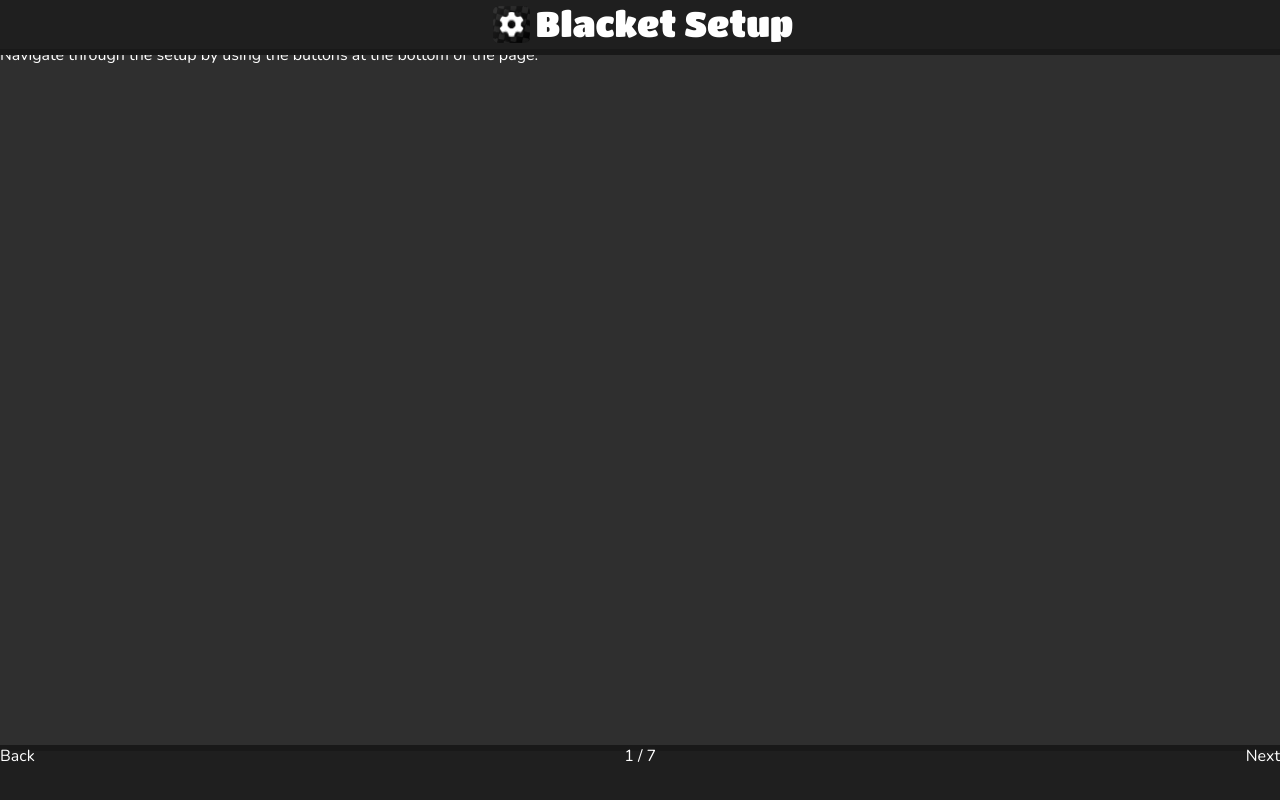
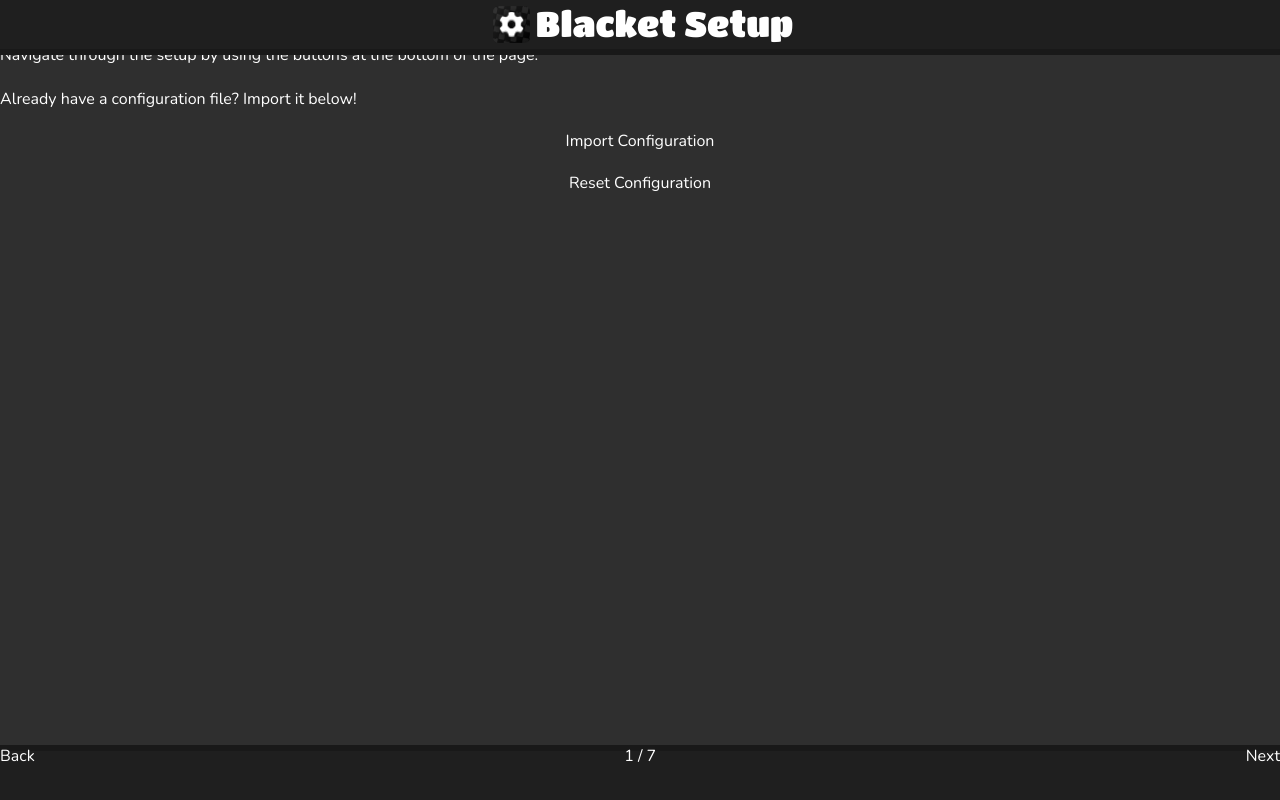
Before and after one commit to BlacketPS/setup.blacket.org, a React (Vite) app: page / in a window 1280 px wide. Built offline with nearby package versions, Linux system fonts and the light colour scheme; a web font is replaced by a local one.

Commit message:
adding importing

```diff
--- a/src/pages/Welcome/index.jsx
+++ b/src/pages/Welcome/index.jsx
@@ -1,6 +1,26 @@
+import { useContext } from "react";
+import { ConfigContext } from "@stores/config";
+import Button from "@components/Button";
 import styles from "@styles";
 
 export default function Welcome() {
+    const { _, setConfig } = useContext(ConfigContext);
+
+    const handleImport = (event) => {
+        const file = event.target.files[0];
+        const reader = new FileReader();
+
+        reader.readAsText(file);
+
+        reader.onload = (event) => {
+            try {
+                setConfig({ ...JSON.parse(event.target.result), canGoForward: true });
+            } catch (error) {
+                alert("The file you selected is not a valid configuration file.");
+            }
+        }
+    }
+
     return (
         <>
             <div className={styles.all.bigText}>Welcome to the Blacket Setup!</div>
@@ -8,6 +28,22 @@
                 This setup will guide you through the process of configuring your Blacket server.
                 <br />
                 Navigate through the setup by using the buttons at the bottom of the page.
+                <br />
+                <br />
+                Already have a configuration file? Import it below!
+
+                <Button onClick={() => {
+                    const input = document.createElement("input");
+                    input.type = "file";
+                    input.accept = "application/json";
+                    input.onchange = handleImport;
+                    input.click();
+                }} style={{ marginTop: "20px", width: "fit-content" }}>Import Configuration</Button>
+
+                <Button onClick={() => {
+                    localStorage.removeItem("config");
+                    location.reload();
+                }} style={{ marginTop: "20px", width: "fit-content" }}>Reset Configuration</Button>
             </div>
         </>
     )
```
